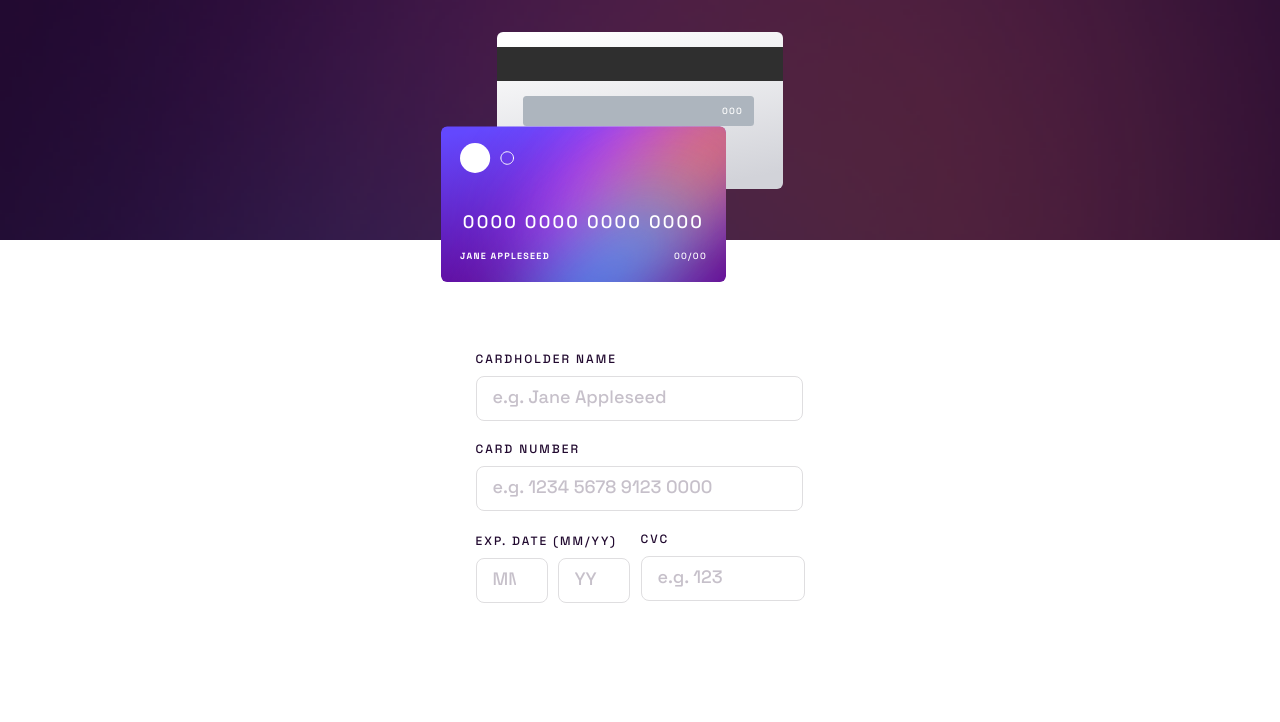
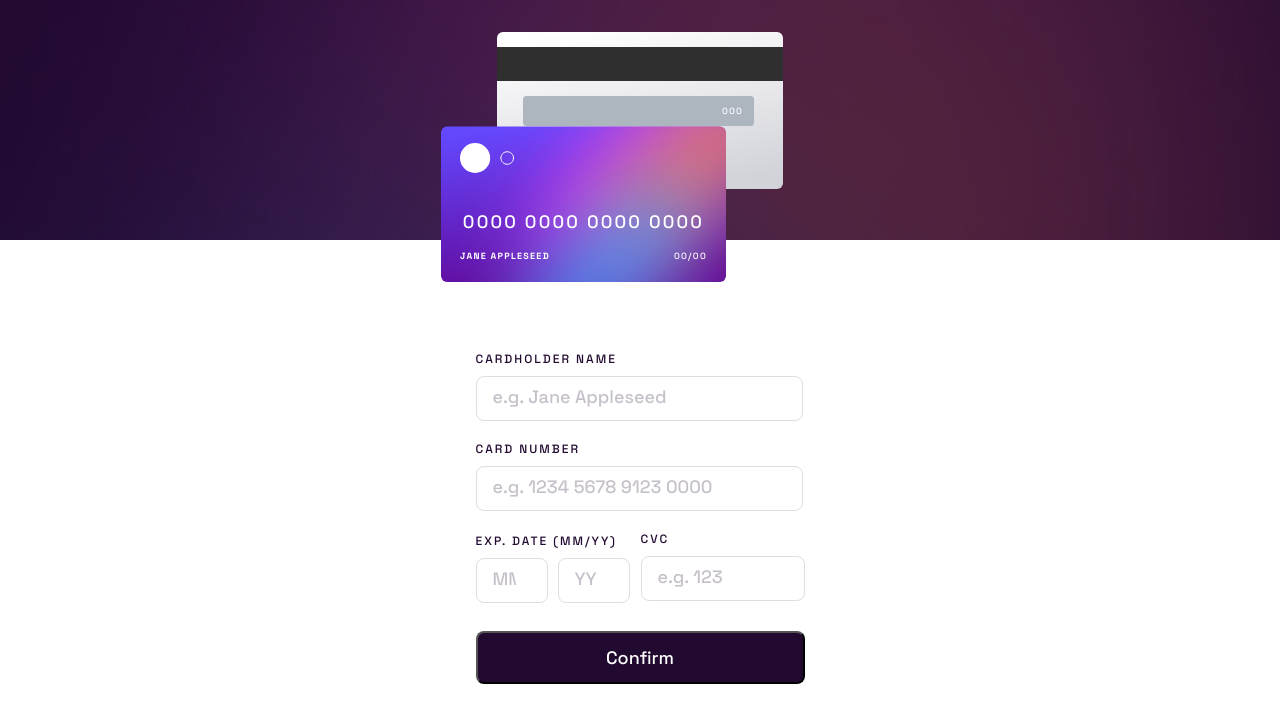
Before and after one commit to Gdzelishviliv/interactive-card-react-project-, a React (Vite) app: page / in a window 1280 px wide. Shown: the top 722 px of the page. Built offline with nearby package versions, Linux system fonts and the light colour scheme.

Commit message:
added confirmation btn

```diff
--- a/src/components/inputs/Intputs.jsx
+++ b/src/components/inputs/Intputs.jsx
@@ -18,9 +18,10 @@ const Intputs = () => {
         </div>
         <div className="cvc-div">
           <label htmlFor="CVC">CVC</label>
-                <input type="number" placeholder="e.g. 123" id="cvc-inp"/>
+          <input type="number" placeholder="e.g. 123" id="cvc-inp" />
         </div>
       </div>
+      <button className="confirm-btn">Confirm</button>
     </div>
   );
 };
--- a/src/components/inputs/inputs.css
+++ b/src/components/inputs/inputs.css
@@ -34,30 +34,44 @@
   font-feature-settings: "clig" off, "liga" off;
   opacity: 0.25;
 }
-.inputs-container input:focus{
+.inputs-container input:focus {
   outline: none;
-    border: 1px solid var(--Gradient, #6348FE);
+  border: 1px solid var(--Gradient, #6348fe);
   transition: 0.5s;
 }
-.month-year>div>input{
+.month-year > div > input {
   width: 72px;
 }
-#cvc-inp{
+#cvc-inp {
   width: 164px;
 }
-.cvc-div{
+.cvc-div {
   display: flex;
   flex-direction: column;
   margin-left: 11px;
 }
-.cvc-div > label{
+.cvc-div > label {
   margin: 0px;
 }
-.mm-yy{
+.mm-yy {
   display: flex;
   gap: 10px;
 }
-.exp-date-cvc{
+.exp-date-cvc {
   display: flex;
   margin-top: 20px;
 }
+.confirm-btn {
+  border-radius: 8px;
+  background: var(--Deep-Violet, #21092f);
+  color: var(--White, #fff);
+  font-feature-settings: "clig" off, "liga" off;
+  font-family: "Space Grotesk";
+  font-size: 18px;
+  font-style: normal;
+  font-weight: 500;
+  line-height: normal;
+  height: 53px;
+  margin-top: 28px;
+  cursor: pointer;
+}
```
Lines whose indentation alone changed are shown as unchanged.
